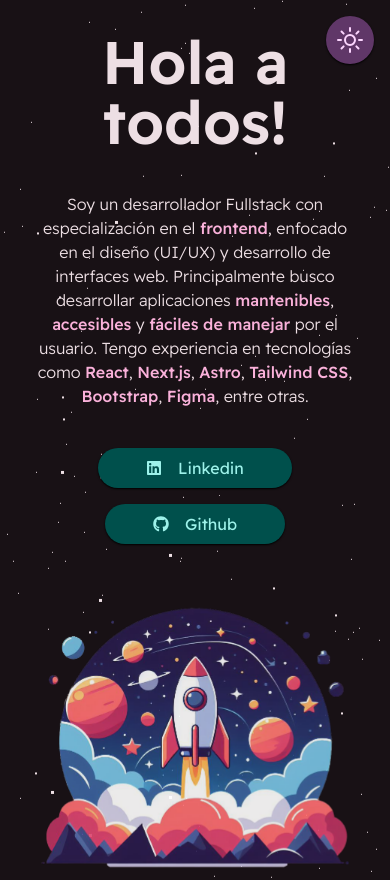
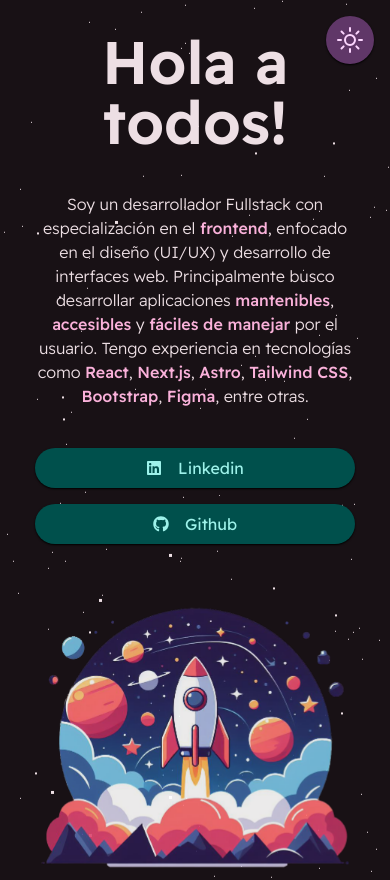
Before and after one commit to Briandv198/Briefcase, a React (Vite) app: page / in a window 390 px wide. Shown: the top 880 px of the page. Built offline with nearby package versions, Linux system fonts and the light colour scheme.

Commit message:
botones :fire:

```diff
--- a/src/main.css
+++ b/src/main.css
@@ -72,7 +72,7 @@
   }
 
   .link-button {
-    @apply py-2 px-12 max-w-xs flex justify-center gap-4 items-center min-w-min no-underline  rounded-full shadow-sm  hover:cursor-pointer hover:scale-105 transition-all ease-in-out showXElements;
+    @apply py-2 px-12 max-w-xs flex justify-center gap-4 items-center min-w-max no-underline  rounded-full shadow-sm  hover:cursor-pointer hover:scale-105 transition-all ease-in-out showXElements;
   }
   .link-button.filled {
     @apply text-light-on-tertiary-container dark:text-dark-on-tertiary-container bg-light-tertiary-container dark:bg-dark-tertiary-container shadow-light-shadow dark:shadow-dark-shadow;
--- a/src/pages/Home/App.tsx
+++ b/src/pages/Home/App.tsx
@@ -121,11 +121,11 @@ function App() {
             <b>Bootstrap</b>, <b>Figma</b>, entre otras.
           </p>
           <div className="w-full flex flex-col md:flex-row justify-around items-center gap-4">
-            <a className="link-button filled w-1/2" href="https://www.linkedin.com/in/briandv198" target="_blank">
+            <a className="link-button filled w-full md:w-1/2" href="https://www.linkedin.com/in/briandv198" target="_blank">
               <FaLinkedin />
               Linkedin
             </a>
-            <a className="link-button filled w-1/2" href="https://github.com/briandv198" target="_blank">
+            <a className="link-button filled w-full md:w-1/2" href="https://github.com/briandv198" target="_blank">
               <FaGithub />
               Github
             </a>
```
